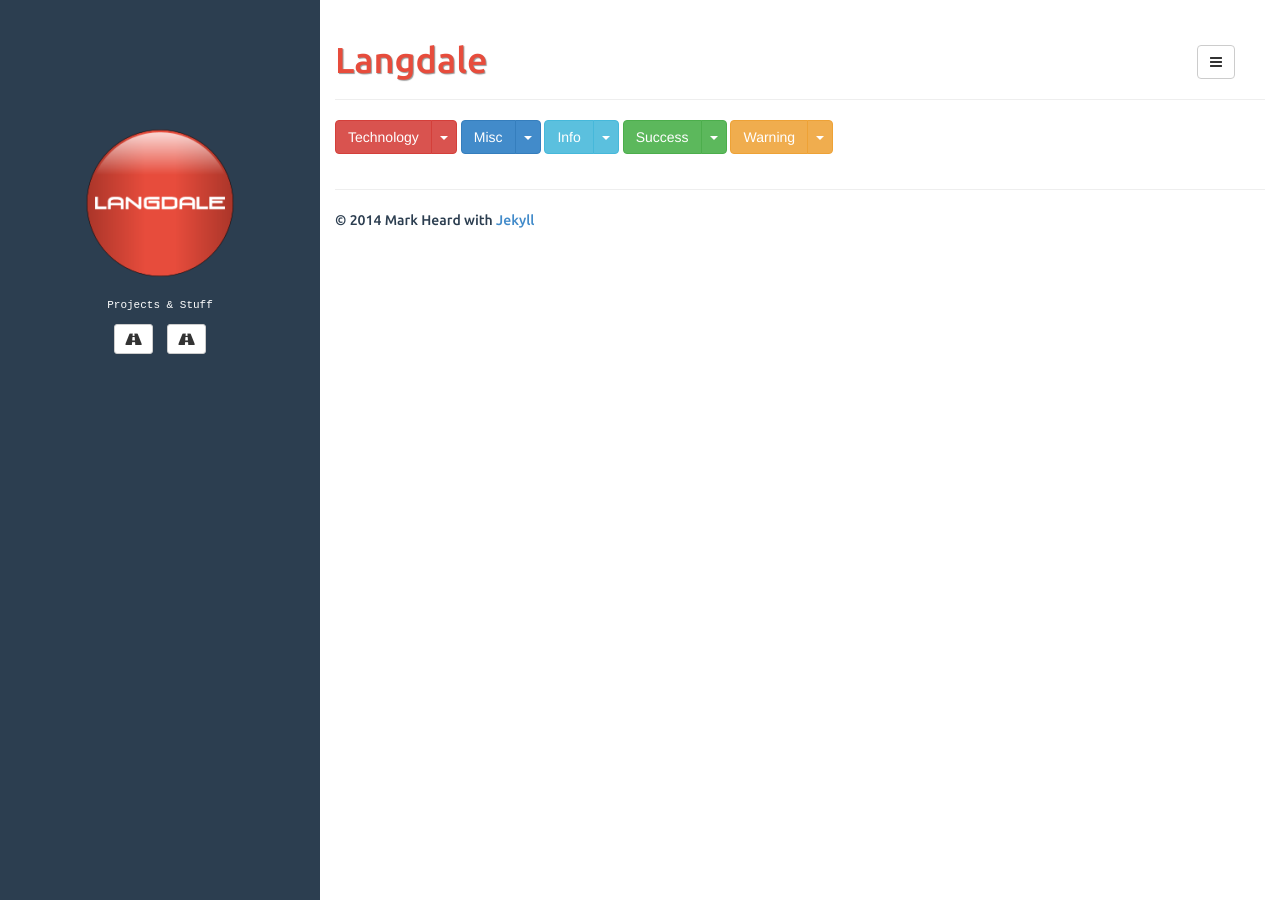
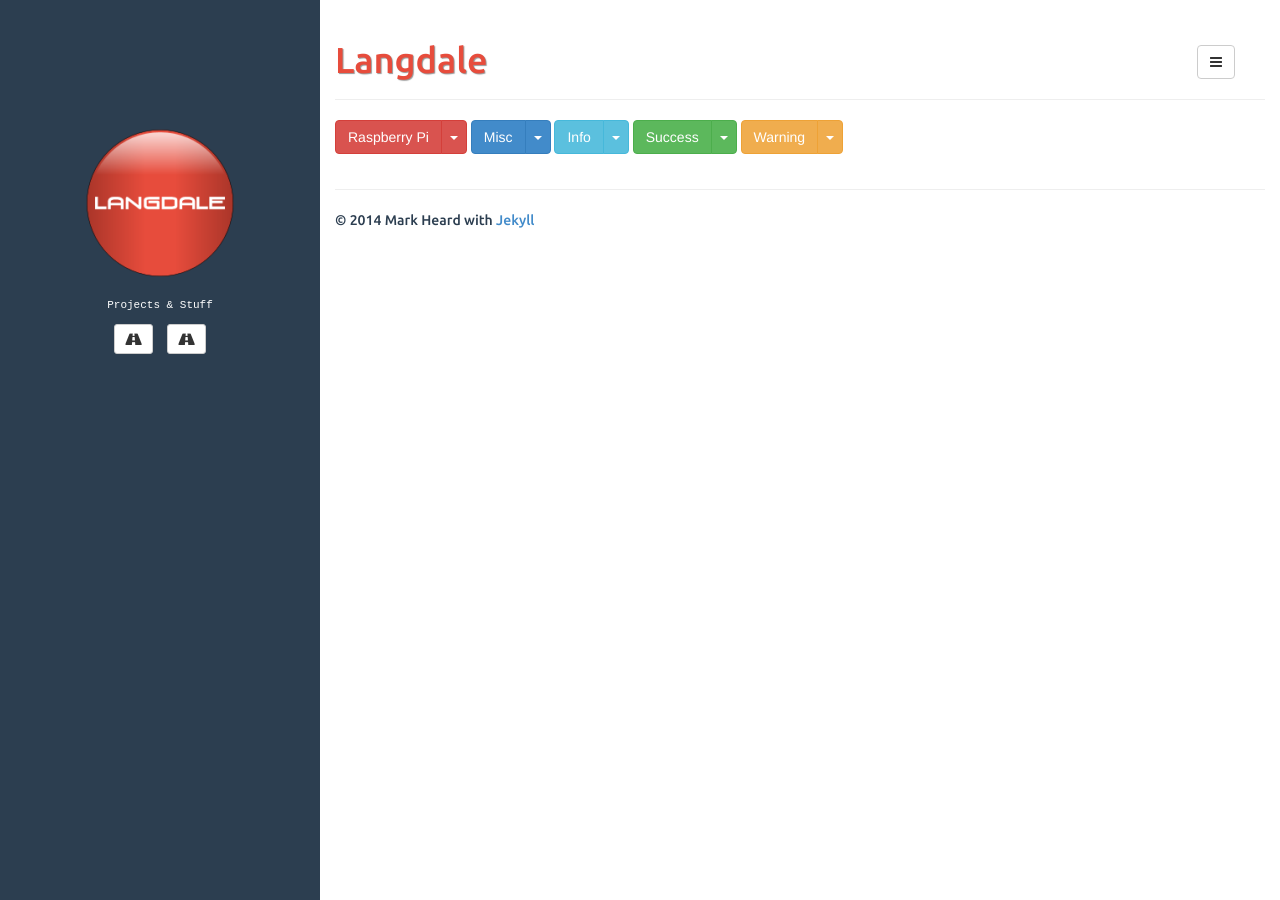
Before and after one commit to Langdale/Langdale.github.io, a Jekyll site: the page built from markx2014.html, in a window 1280 px wide. Built offline with Jekyll 4.4.1, drawn with Linux system fonts in a browser that asks for light colours.

Commit message:
Update markx2014.html

```diff
--- a/markx2014.html
+++ b/markx2014.html
@@ -3,7 +3,7 @@ layout: page
 tagline:
 ---
 <div class="btn-group">
-  <button type="button" class="btn btn-danger">Technology</button>
+  <button type="button" class="btn btn-danger">Raspberry Pi</button>
   <button type="button" class="btn btn-danger dropdown-toggle" data-toggle="dropdown" aria-expanded="false">
     <span class="caret"></span>
     <span class="sr-only">Toggle Dropdown</span>
```
